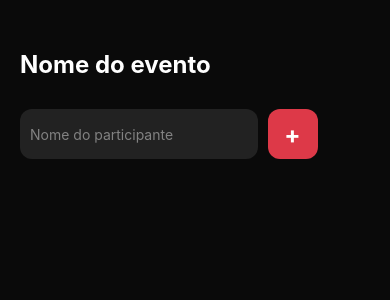
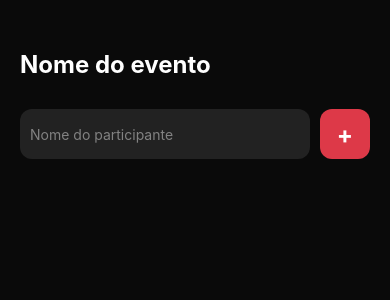
Before and after one commit to daviaxs/imhere, a React Native app: screen / in a window 390 px wide. Shown: the top 300 px of the page. Built offline with nearby package versions, Linux system fonts and the light colour scheme.

Commit message:
refactor: Update home screen form layout and styles

```diff
--- a/src/screens/home/styles.ts
+++ b/src/screens/home/styles.ts
@@ -11,11 +11,9 @@ export const styles = StyleSheet.create({
   },
   formContainer: {
     flexDirection: 'row',
-    marginTop: 20,
-    width: '85%',
+    marginTop: 30,
+    width: '100%',
     gap: 10,
-    justifyContent: 'space-between',
-    alignItems: 'flex-end'
   },
   helloText: {
     color: '#fff',
@@ -23,9 +21,8 @@ export const styles = StyleSheet.create({
     fontSize: 24
   },
   input: {
-    marginTop: 10,
     height: 50,
-    width: '100%',
+    flex: 1,
     backgroundColor: "#222222",
     borderRadius: 12,
     color: "#fff",
```
